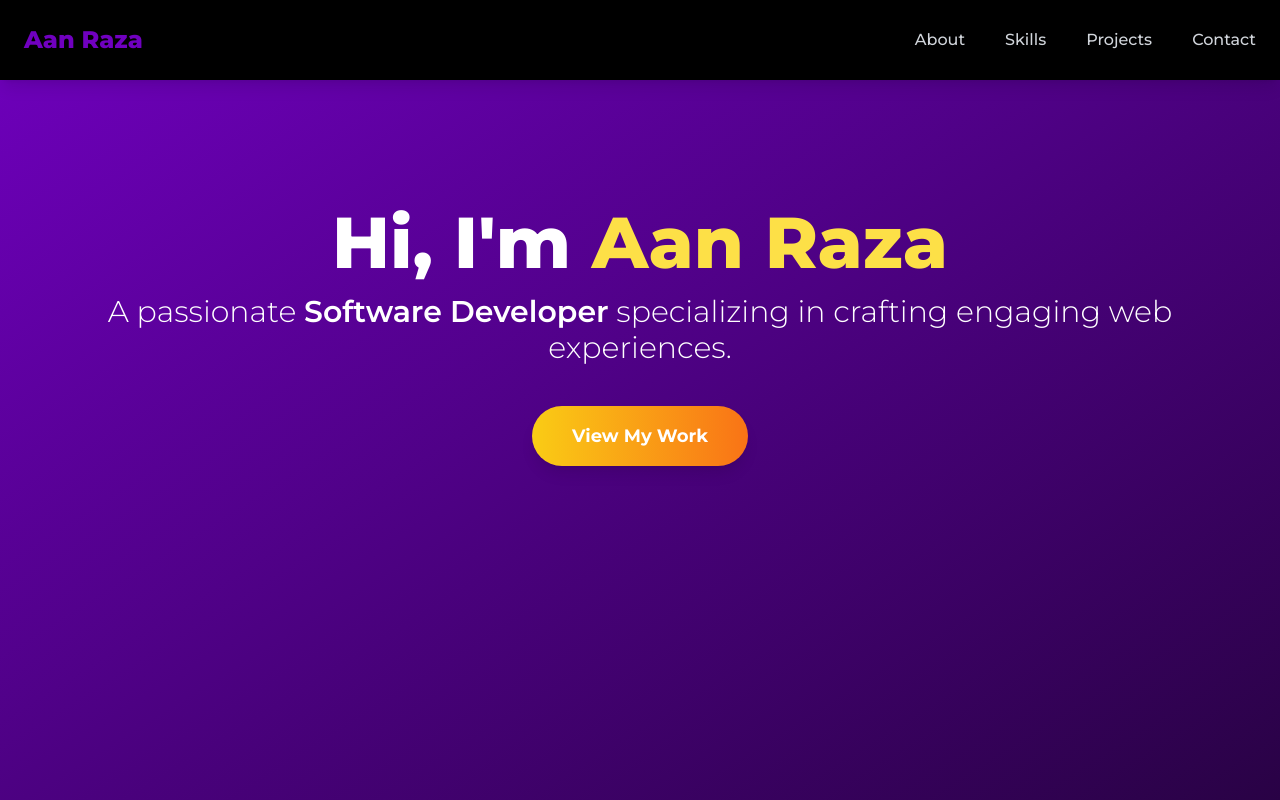
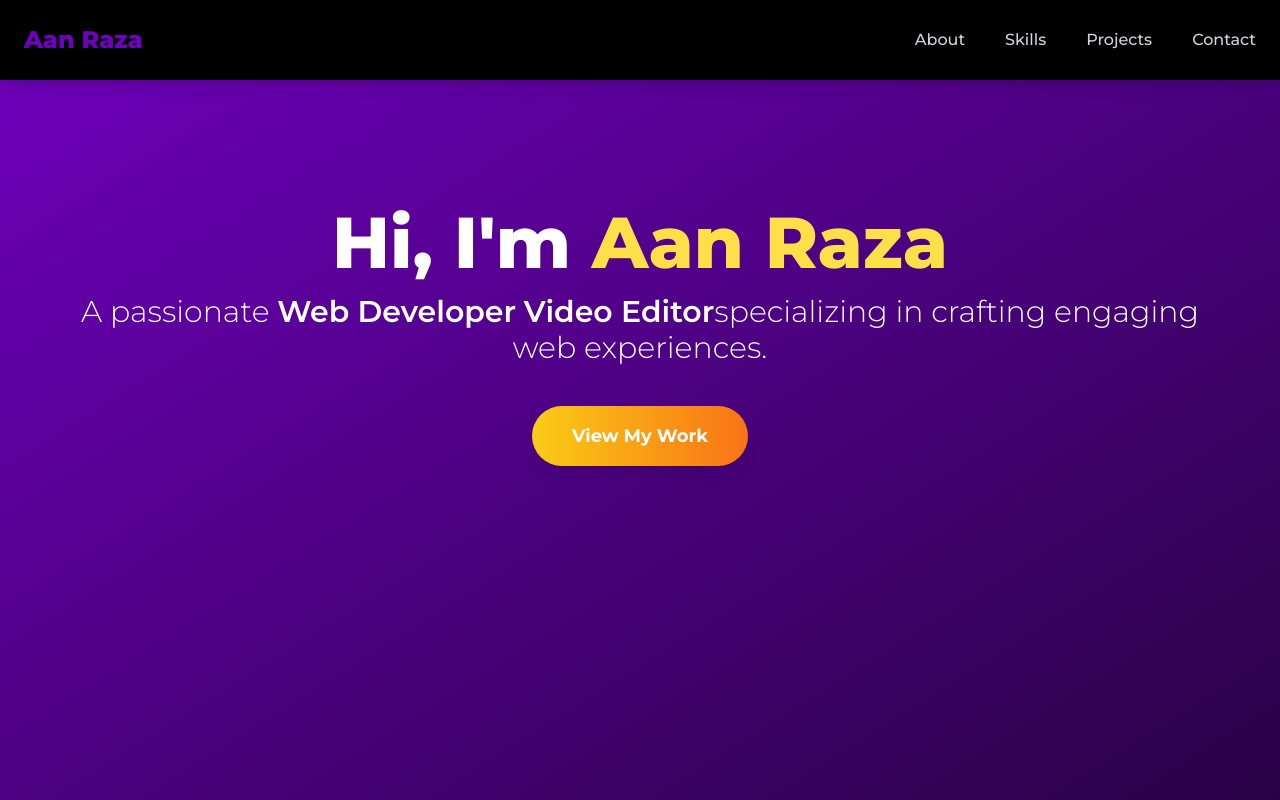
Before and after one commit to adam-aan/aanraza_portfolio, a plain HTML site: page index.html in a window 1280 px wide. Shown: the top 800 px of the page. Drawn offline with nearby package versions, Linux system fonts and the light colour scheme.

Commit message:
Update index.html

```diff
--- a/index.html
+++ b/index.html
@@ -120,7 +120,7 @@
         <section id="home" class="relative bg-gradient-to-br from-[#7000BF] to-[#290245] text-white min-h-screen flex items-center justify-center text-center section-padding pt-24 md:pt-0">
             <div class="container mx-auto px-4">
                 <h1 class="text-4xl sm:text-5xl md:text-6xl lg:text-7xl font-extrabold mb-4 leading-tight animate-fade-in-up">Hi, I'm <span class="text-yellow-300">Aan Raza</span></h1>
-                <p class="text-lg sm:text-xl md:text-2xl lg:text-3xl mb-10 font-light animate-fade-in-up delay-100">A passionate <span class="font-semibold">Software Developer</span> specializing in crafting engaging web experiences.</p>
+                <p class="text-lg sm:text-xl md:text-2xl lg:text-3xl mb-10 font-light animate-fade-in-up delay-100">A passionate <span class="font-semibold">Web Developer</span> <span class="font-semibold">Video Editor</span>specializing in crafting engaging web experiences.</p>
                 <a href="#projects" class="inline-block bg-gradient-to-r from-yellow-400 to-orange-500 text-white font-bold py-3 px-8 sm:py-4 sm:px-10 rounded-full shadow-lg hover:from-yellow-500 hover:to-orange-600 transition duration-300 transform hover:scale-105 animate-fade-in-up delay-200 text-lg">View My Work</a>
             </div>
         </section>
```
